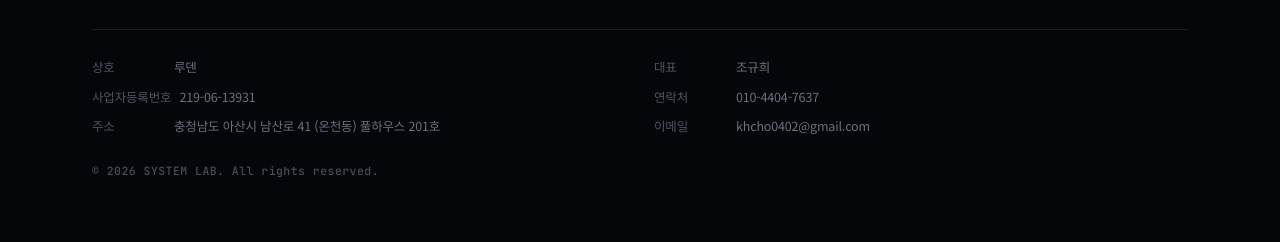
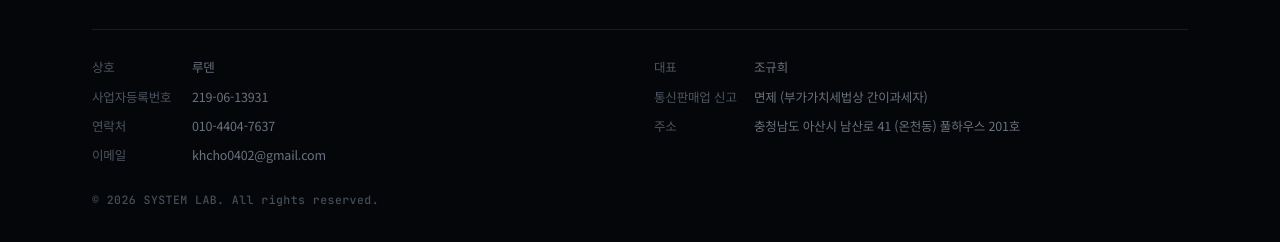
Before and after one commit to khcho0402-sys/system-lab, a plain HTML site: page index.html in a window 1280 px wide. Shown: the part 6122-6364 px from the top of the page. Drawn offline with Linux system fonts and the light colour scheme; a web font is replaced by a local one.

Commit message:
Add 통신판매업 신고 면제 (간이과세자) to footer business info

```diff
--- a/index.html
+++ b/index.html
@@ -335,7 +335,7 @@ footer{border-top:1px solid var(--line);background:#050609;padding:clamp(40px,6v
   font-size:12.5px;color:#69727E;line-height:1.7;
 }
 .f-biz div{display:flex;gap:8px;flex-wrap:wrap}
-.f-biz .k{color:#4C5561;min-width:74px;display:inline-block;flex:0 0 auto}
+.f-biz .k{color:#4C5561;min-width:92px;display:inline-block;flex:0 0 auto}
 .f-biz a:hover{color:var(--fg-dim)}
 .f-copy{margin-top:26px;font-size:11.5px;color:#454E59;font-family:var(--mono);letter-spacing:.04em}
 @media(max-width:760px){.f-biz{grid-template-columns:1fr}}
@@ -682,6 +682,7 @@ footer{border-top:1px solid var(--line);background:#050609;padding:clamp(40px,6v
       <div><span class="k">상호</span>루덴</div>
       <div><span class="k">대표</span>조규희</div>
       <div><span class="k">사업자등록번호</span>219-06-13931</div>
+      <div><span class="k">통신판매업 신고</span>면제 (부가가치세법상 간이과세자)</div>
       <div><span class="k">연락처</span><a href="tel:+821044047637">010-4404-7637</a></div>
       <div><span class="k">주소</span>충청남도 아산시 남산로 41 (온천동) 풀하우스 201호</div>
       <div><span class="k">이메일</span><a href="mailto:khcho0402@gmail.com">khcho0402@gmail.com</a></div>
```
